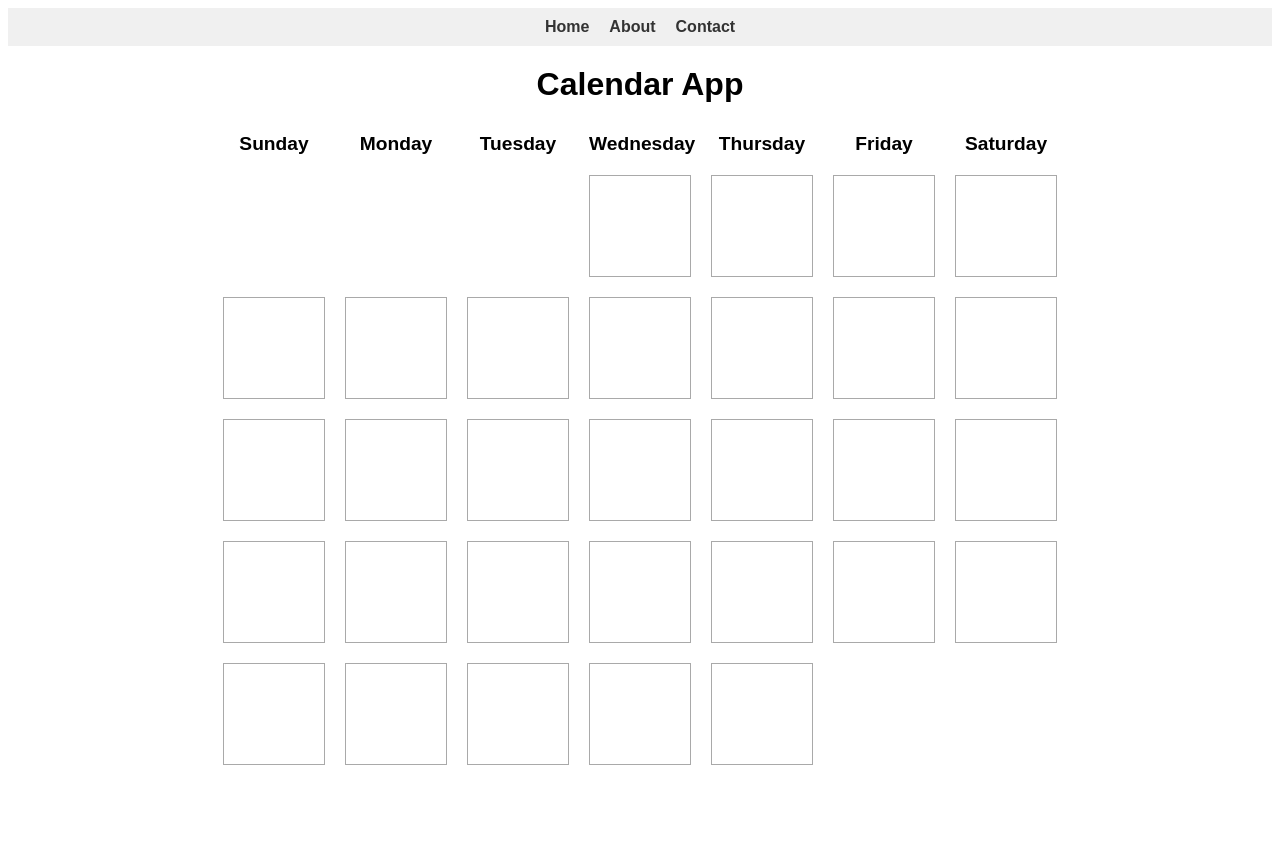
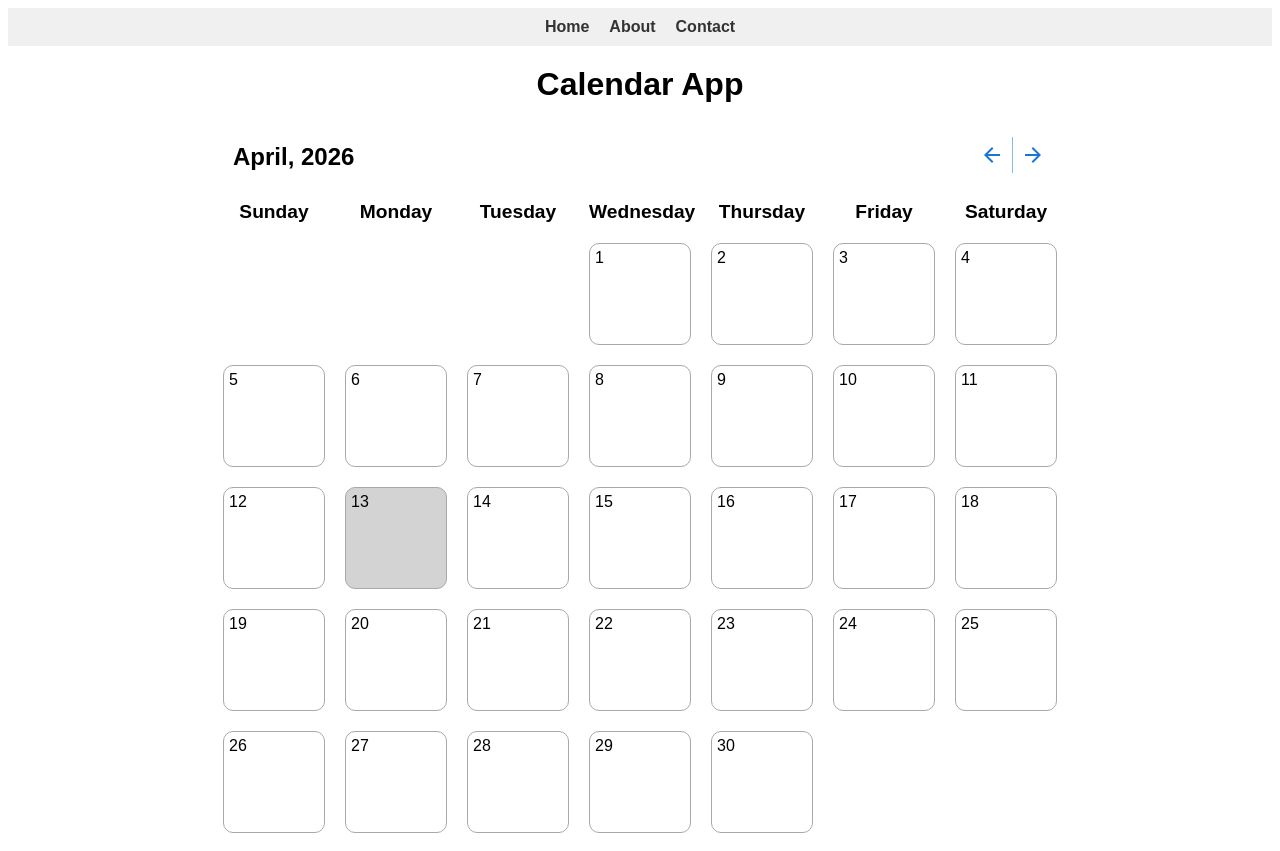
Before and after one commit to Vetint02/calendar_app, a React (Vite) app: page / in a window 1280 px wide. Before the commit the page ends 816 px from the top, so only its background shows below. Built offline with nearby package versions, Linux system fonts and the light colour scheme.

Commit message:
button updates div boxes, highlights current day

```diff
--- a/package.json
+++ b/package.json
@@ -10,6 +10,10 @@
     "preview": "vite preview"
   },
   "dependencies": {
+    "@emotion/react": "^11.14.0",
+    "@emotion/styled": "^11.14.1",
+    "@mui/icons-material": "^9.0.0",
+    "@mui/material": "^9.0.0",
     "react": "^19.2.4",
     "react-dom": "^19.2.4",
     "react-router-dom": "^7.14.0"
--- a/src/components/Home.jsx
+++ b/src/components/Home.jsx
@@ -1,23 +1,81 @@
-import { useState } from 'react'
+import { useState, useEffect } from 'react'
 import './css/home.css'
+import ArrowBackIcon from '@mui/icons-material/ArrowBack';
+import ArrowForwardIcon from '@mui/icons-material/ArrowForward';
+import Button from '@mui/material/Button';
+import ButtonGroup from '@mui/material/ButtonGroup';
+import Box from '@mui/material/Box';
 
 export default function Home() {
 
     let paddingDays = ['Sunday', 'Monday', 'Tuesday', 'Wednesday', 'Thursday', 'Friday', 'Saturday'];
 
     let td = new Date();
-    let month = td.getMonth();
-    let year = td.getFullYear();
+    const todayDate = td.getDate();
+    const todayMonth = td.getMonth();
+    const todayYear = td.getFullYear();
 
-    let daysInMonth = new Date(year, month + 1, 0).getDate();
-    let startingDay = new Date(year, month, 1).getDay()
+    const [currentDay, setCurrentDay] = useState(
+        td.getDate()
+    )
+    const [currentMonth, setCurrentMonth] = useState([
+        td.toLocaleDateString('en-us', { month: "long" }),
+        td.getMonth()
+    ]);
+    const [currentYear, setCurrentYear] = useState(
+        td.getFullYear()
+    );
+    const [isLoading, setLoading] = useState(true);
+    const [paddingArray, setPaddingArray] = useState([]);
+    const [daysArray, setDaysArray] = useState([]);
 
-    const startingArray = Array.from({ length: startingDay }, (_, i) => i + 1)
-    const daysArray = Array.from({ length: daysInMonth }, (_, i) => i + 1);
+    useEffect(() => {
+        let daysInMonth = new Date(currentYear, currentMonth[1] + 1, 0).getDate();
+        let startingDay = new Date(currentYear, currentMonth[1], 1).getDay();
+        setPaddingArray(Array.from({ length: startingDay }, (_, i) => i + 1));
+        setDaysArray(Array.from({ length: daysInMonth }, (_, i) => i + 1));
+        setLoading(false)
+    }, [currentMonth, currentYear])
+
+    function monthBack() {
+        setLoading(true)
+        let newDate = new Date(currentYear, currentMonth[1] - 1);
+        let newMonth = newDate.getMonth();
+        let newMonthLong = newDate.toLocaleDateString('en-us', { month: "long" });
+        setCurrentMonth([newMonthLong, newMonth]);
+        setCurrentYear(newDate.getFullYear());
+    }
+
+    function monthForward() {
+        setLoading(true)
+        let newDate = new Date(currentYear, currentMonth[1] + 1);
+        let newMonth = newDate.getMonth();
+        let newMonthLong = newDate.toLocaleDateString('en-us', { month: "long" });
+        setCurrentMonth([newMonthLong, newMonth]);
+        setCurrentYear(newDate.getFullYear());
+    }
+    console.log(paddingArray)
+    console.log(daysArray)
+
+    if (isLoading) {
+        return (
+            <p>content is loading</p>
+        )
+    }
+
 
     return (
         <div className="calendar">
             <h1 style={{ textAlign: 'center', margin: '20px' }}>Calendar App</h1>
+            <div style={{ display: 'flex', justifyContent: 'space-between' }}>
+                <h2 style={{ textAlign: 'center', margin: '20px' }}>{currentMonth[0]}, {currentYear}</h2>
+                <Box sx={{ margin: '14px' }}>
+                    <ButtonGroup variant="text" aria-label="Basic button group">
+                        <Button onClick={monthBack}><ArrowBackIcon /></Button>
+                        <Button onClick={monthForward}><ArrowForwardIcon /></Button>
+                    </ButtonGroup>
+                </Box>
+            </div>
             <div className="calendar_headers">
                 {
                     paddingDays.map((day, index) => {
@@ -29,20 +87,23 @@ export default function Home() {
             </div>
             <div className="calendar_contents">
                 {
-                    startingArray.map((day, index) => {
+                    paddingArray.map((_, index) => {
                         return (
-                            <div key={index} className="padding_box"/>
+                            <div key={`pad-${index}`} className="padding_box" />
                         )
                     })
                 }
                 {
-                    daysArray.map((day, index) => {
+                    daysArray.map((day) => {
+                        const isToday = day === todayDate && currentMonth[1] === todayMonth && currentYear === todayYear;
                         return (
-                            <div key={index} className="calendar_box"></div>
+                            <div key={day} className={isToday ? "calendar_box_current": "calendar_box"}>
+                                <div className="calendar_text">{day}</div>
+                            </div>
                         )
                     })
                 }
             </div>
-        </div>
+        </div >
     )
 }
--- a/src/components/css/home.css
+++ b/src/components/css/home.css
@@ -26,12 +26,17 @@
     min-width: 100px;
     height: 100px;
     border: solid darkgrey 1px;
+    border-radius: 10px;
     margin: 10px 10px;
 }
 
 .calendar_box:hover {
     background-color: lightgrey;
-    transition: ease 0.3s
+    transition: ease 0.3s;
+}
+
+.calendar_text {
+    margin: 5px;
 }
 
 .padding_box {
@@ -40,3 +45,12 @@
     border: none;
     margin: 10px 10px;
 }
+
+.calendar_box_current {
+    min-width: 100px;
+    height: 100px;
+    border: solid darkgrey 1px;
+    border-radius: 10px;
+    background-color: lightgrey;
+    margin: 10px 10px;
+}
```
Also changed, not shown: 1 other file (tests, documents, lock files or other folders).
